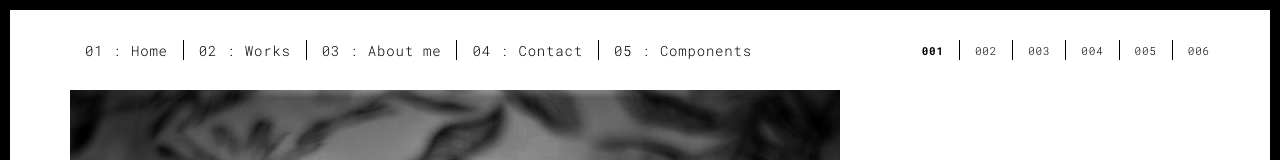
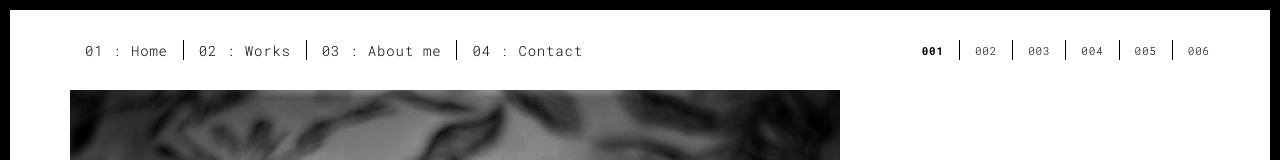
Before and after one commit to ysk1905/Web, a plain HTML site: page haq.html in a window 1280 px wide. Shown: the top 160 px of the page. Drawn offline with Linux system fonts and the light colour scheme.

Commit message:
Update haq.html

```diff
--- a/haq.html
+++ b/haq.html
@@ -41,7 +41,6 @@
           <li><a href="./works.html" title="">02 : Works</a></li>
           <li><a href="./about.html" title="">03 : About me</a></li>
           <li><a href="./contact.html" title="">04 : Contact</a></li>
-          <li><a href="./components.html" title="">05 : Components</a></li>
         </ul>
 
 
```
